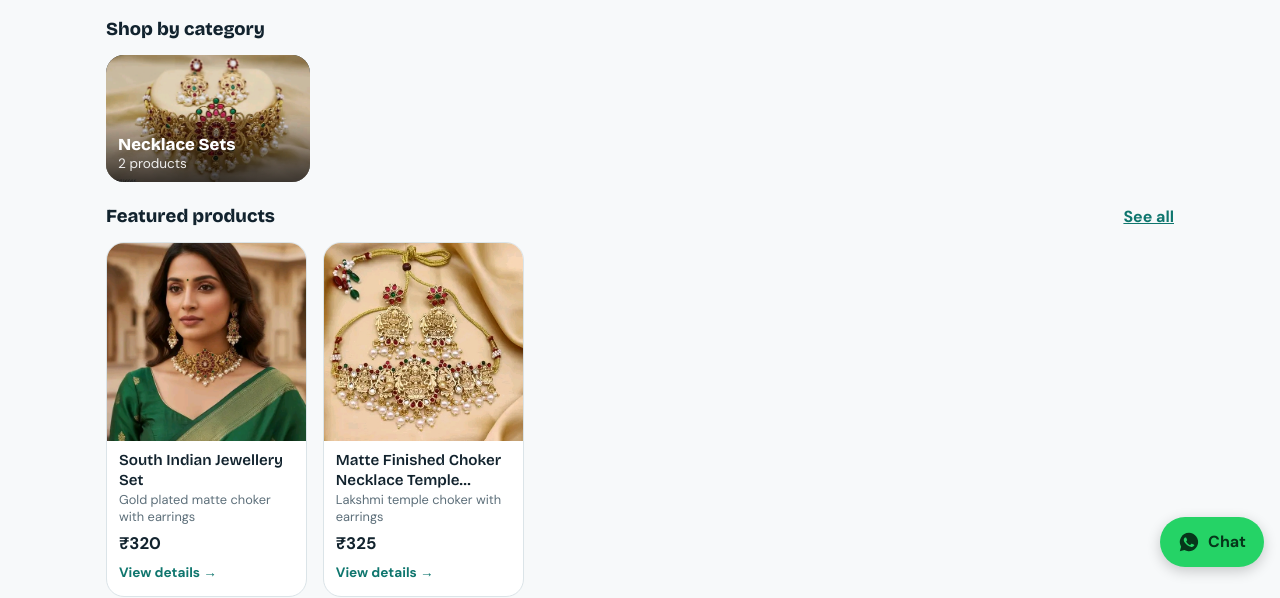
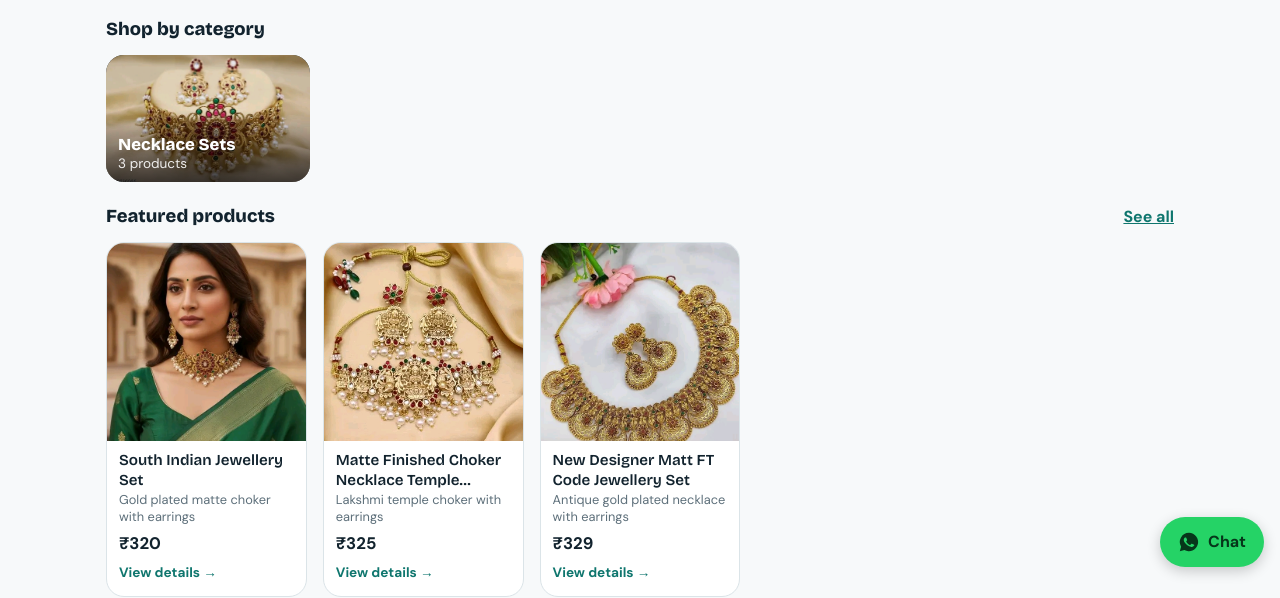
Before and after one commit to levelupgears/LevelUpGears-, a plain HTML site: page index.html in a window 1280 px wide. Shown: the part 217-815 px from the top of the page. Drawn offline with nearby package versions, Linux system fonts and the light colour scheme.

Commit message:
Add files via upload

```diff
--- a/index.html
+++ b/index.html
@@ -242,6 +242,25 @@ const PRODUCTS = [
       ["Quality", "Best quality"],
       ["Country of Origin", "India"]
     ]
+  },
+  {
+    id: "designer-matt-set",
+    name: "New Designer Matt FT Code Jewellery Set",
+    category: "necklace-sets",
+    price: 329,
+    short: "Antique gold plated necklace with earrings",
+    desc: "Antique style necklace set with matching earrings. Gold plated alloy with artificial stones in a matte finish. The earrings are lightweight and comfortable to wear. Ideal for weddings, parties and other occasions.",
+    images: ["antique-set-1.jpg", "antique-set-2.jpg"],
+    specs: [
+      ["Name", "New Designer Matt FT Code Jewellery Set"],
+      ["Base Metal", "Alloy"],
+      ["Plating", "Gold Plated - Matte"],
+      ["Stone Type", "Artificial Stones"],
+      ["Sizing", "Adjustable"],
+      ["Type", "Necklace and Earrings"],
+      ["Net Quantity", "1 set (necklace + earrings)"],
+      ["Country of Origin", "India"]
+    ]
   }
 ];
 /* ========================================== */
```
